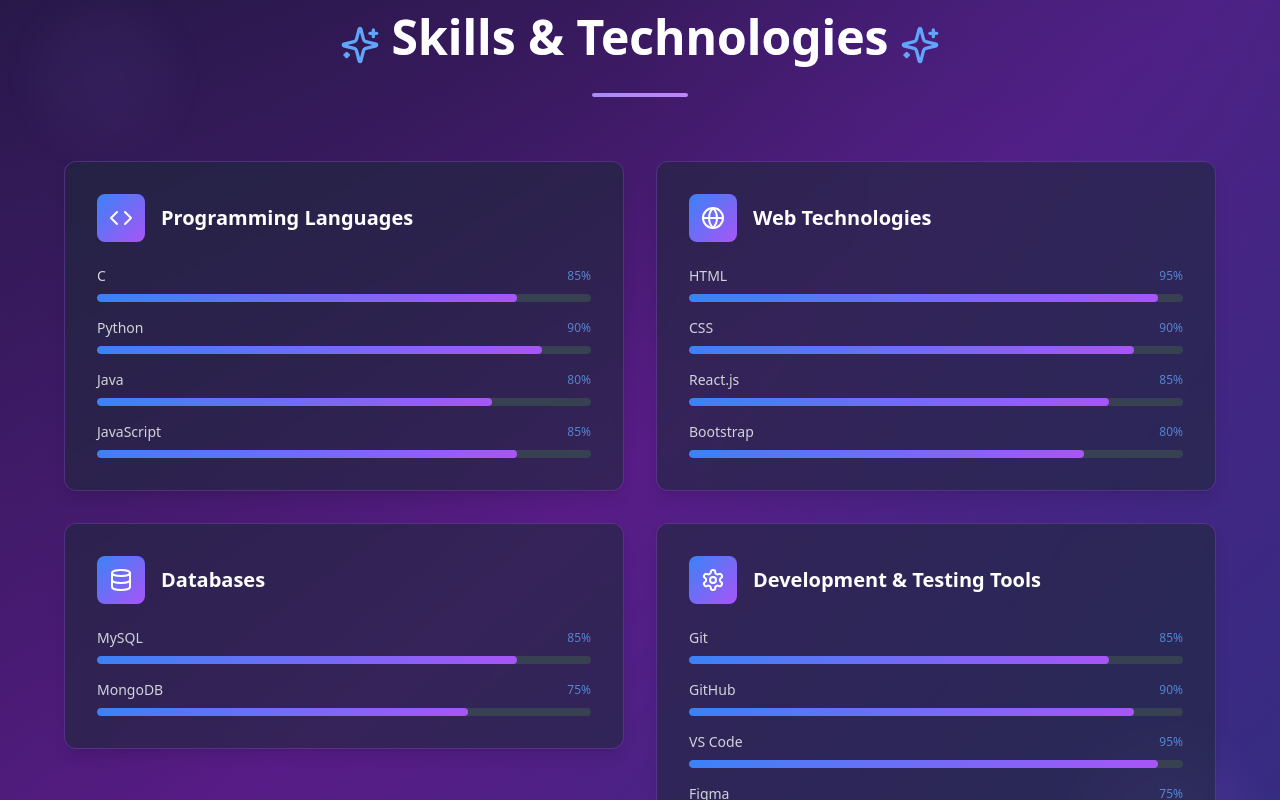
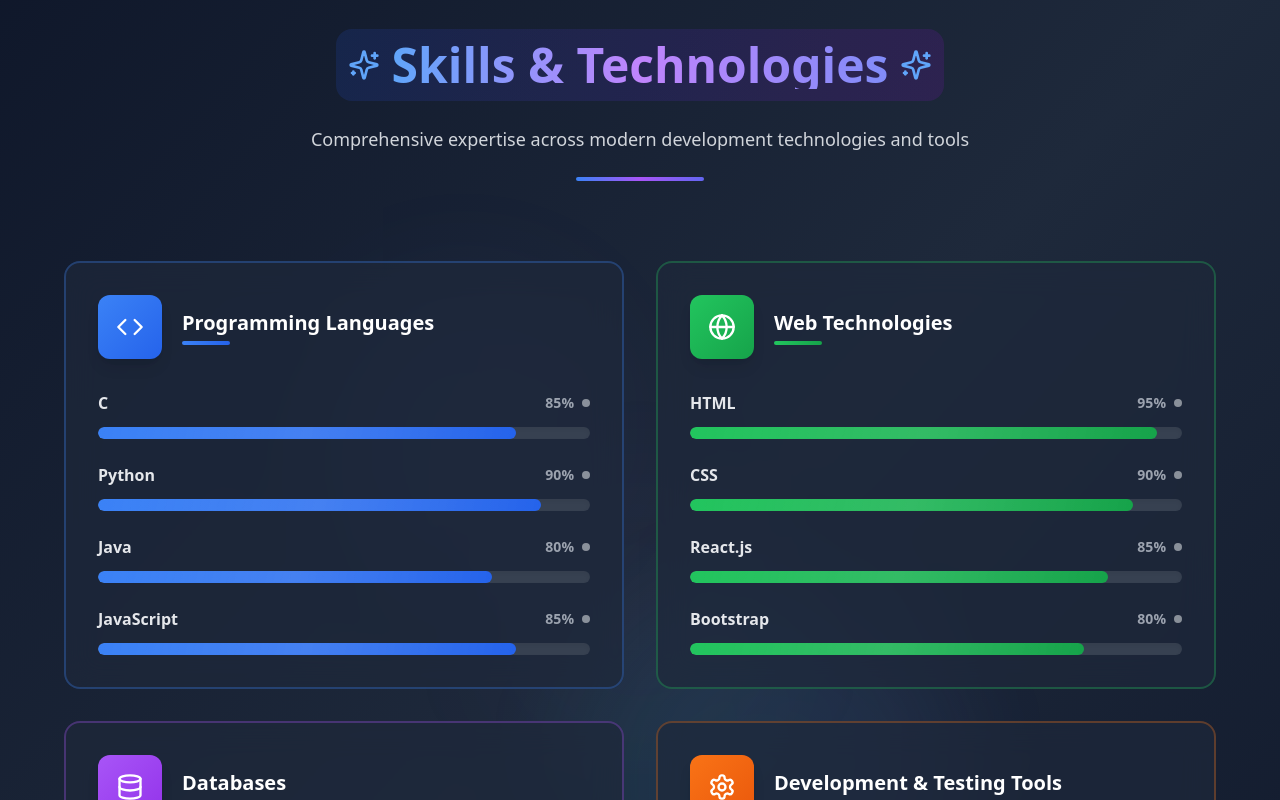
Before and after one commit to AswinK06/Aswin_Portfolio, a React (Vite) app: page / in a window 1280 px wide. Shown: the part 1700-2500 px from the top of the page. Built offline with nearby package versions, Linux system fonts and the light colour scheme.

Commit message:
Refactor: Style Skills & Technologies section
Update the styling of the Skills & Technologies section to improve its visual appearance.

```diff
--- a/src/components/Skills.tsx
+++ b/src/components/Skills.tsx
@@ -48,60 +48,122 @@ const Skills = () => {
     }
   ];
 
+  const getColorClasses = (color: string) => {
+    switch (color) {
+      case 'blue':
+        return {
+          iconBg: 'from-blue-500 to-blue-600',
+          progressBg: 'from-blue-500 to-blue-600',
+          cardBorder: 'border-blue-200/50 dark:border-blue-500/30 hover:border-blue-300 dark:hover:border-blue-400',
+          glowColor: 'from-blue-500/20 to-blue-600/20'
+        };
+      case 'green':
+        return {
+          iconBg: 'from-green-500 to-green-600',
+          progressBg: 'from-green-500 to-green-600',
+          cardBorder: 'border-green-200/50 dark:border-green-500/30 hover:border-green-300 dark:hover:border-green-400',
+          glowColor: 'from-green-500/20 to-green-600/20'
+        };
+      case 'purple':
+        return {
+          iconBg: 'from-purple-500 to-purple-600',
+          progressBg: 'from-purple-500 to-purple-600',
+          cardBorder: 'border-purple-200/50 dark:border-purple-500/30 hover:border-purple-300 dark:hover:border-purple-400',
+          glowColor: 'from-purple-500/20 to-purple-600/20'
+        };
+      case 'orange':
+        return {
+          iconBg: 'from-orange-500 to-orange-600',
+          progressBg: 'from-orange-500 to-orange-600',
+          cardBorder: 'border-orange-200/50 dark:border-orange-500/30 hover:border-orange-300 dark:hover:border-orange-400',
+          glowColor: 'from-orange-500/20 to-orange-600/20'
+        };
+      default:
+        return {
+          iconBg: 'from-gray-500 to-gray-600',
+          progressBg: 'from-gray-500 to-gray-600',
+          cardBorder: 'border-gray-200/50 dark:border-gray-500/30 hover:border-gray-300 dark:hover:border-gray-400',
+          glowColor: 'from-gray-500/20 to-gray-600/20'
+        };
+    }
+  };
+
   return (
-    <section id="skills" className="py-20 px-4 relative overflow-hidden bg-gradient-to-br from-white via-purple-50 to-indigo-100 dark:from-slate-900 dark:via-purple-900 dark:to-indigo-900">
-      {/* Background styling based on theme */}
-      <div className="absolute inset-0 bg-gradient-to-r from-purple-100/30 via-transparent to-indigo-100/30 dark:from-purple-900/30 dark:via-transparent dark:to-indigo-900/30"></div>
+    <section id="skills" className="py-24 px-4 relative overflow-hidden bg-gradient-to-br from-slate-50 via-white to-blue-50 dark:from-slate-900 dark:via-slate-800 dark:to-slate-900">
+      {/* Animated background elements */}
+      <div className="absolute inset-0">
+        <div className="absolute top-1/4 left-1/4 w-72 h-72 bg-gradient-to-r from-blue-400/10 to-purple-400/10 rounded-full blur-3xl animate-pulse"></div>
+        <div className="absolute bottom-1/4 right-1/4 w-96 h-96 bg-gradient-to-l from-indigo-400/10 to-cyan-400/10 rounded-full blur-3xl animate-pulse delay-1000"></div>
+        <div className="absolute top-1/2 left-1/2 transform -translate-x-1/2 -translate-y-1/2 w-80 h-80 bg-gradient-to-br from-violet-400/5 to-pink-400/5 rounded-full blur-3xl animate-pulse delay-2000"></div>
+      </div>
 
-      {/* Floating Elements */}
-      <div className="absolute top-20 left-10 w-32 h-32 bg-violet-400/10 dark:bg-violet-400/10 rounded-full blur-xl animate-pulse"></div>
-      <div className="absolute bottom-20 right-10 w-40 h-40 bg-purple-400/10 dark:bg-purple-400/10 rounded-full blur-xl animate-pulse delay-1000"></div>
-
-      <div className="max-w-6xl mx-auto relative z-10">
-        <div className="text-center mb-16">
-          <div className="flex items-center justify-center gap-3 mb-4">
-            <Sparkles className="text-blue-600 dark:text-blue-400" size={40} />
-            <h2 className="text-4xl md:text-5xl font-bold text-gray-800 dark:text-white mb-4 bg-gradient-to-r from-purple-600 via-indigo-600 to-violet-600 dark:from-purple-400 dark:via-indigo-400 dark:to-violet-400 bg-clip-text text-transparent">
+      <div className="max-w-7xl mx-auto relative z-10">
+        {/* Header Section */}
+        <div className="text-center mb-20">
+          <div className="inline-flex items-center justify-center p-3 bg-gradient-to-r from-blue-100 to-purple-100 dark:from-blue-900/30 dark:to-purple-900/30 rounded-2xl mb-6">
+            <Sparkles className="text-blue-600 dark:text-blue-400 mr-3" size={32} />
+            <h2 className="text-4xl md:text-5xl font-bold bg-gradient-to-r from-blue-600 via-purple-600 to-indigo-600 dark:from-blue-400 dark:via-purple-400 dark:to-indigo-400 bg-clip-text text-transparent">
               Skills & Technologies
             </h2>
-            <Sparkles className="text-blue-600 dark:text-blue-400" size={40} />
+            <Sparkles className="text-blue-600 dark:text-blue-400 ml-3" size={32} />
           </div>
-          <div className="w-24 h-1 bg-gradient-to-r from-violet-400 to-purple-400 mx-auto rounded-full"></div>
+          <p className="text-lg text-gray-600 dark:text-gray-300 max-w-2xl mx-auto">
+            Comprehensive expertise across modern development technologies and tools
+          </p>
+          <div className="w-32 h-1 bg-gradient-to-r from-blue-500 via-purple-500 to-indigo-500 mx-auto rounded-full mt-6"></div>
         </div>
 
-        <div className="grid md:grid-cols-2 gap-8">
+        {/* Skills Grid */}
+        <div className="grid lg:grid-cols-2 gap-8 max-w-6xl mx-auto">
           {skillCategories.map((category, index) => {
             const IconComponent = category.icon;
+            const colorClasses = getColorClasses(category.color);
 
             return (
               <div key={index} className="group relative">
-                <div className="absolute inset-0 bg-gradient-to-r from-violet-500/20 to-purple-500/20 rounded-xl blur-xl opacity-0 group-hover:opacity-100 transition-all duration-500"></div>
-                <div className="relative bg-white/80 dark:bg-slate-800/60 backdrop-blur-sm p-8 rounded-xl border border-purple-200/50 dark:border-purple-500/30 hover:border-violet-400/50 dark:hover:border-violet-400/50 transition-all duration-300 hover:scale-105 shadow-lg hover:shadow-2xl">
-                  <div className="flex items-center mb-6">
-                    <div className="w-12 h-12 bg-gradient-to-br from-blue-500 to-purple-500 rounded-lg flex items-center justify-center mr-4">
-                      <IconComponent size={24} className="text-white" />
+                {/* Glow effect */}
+                <div className={`absolute inset-0 bg-gradient-to-r ${colorClasses.glowColor} rounded-2xl blur-xl opacity-0 group-hover:opacity-100 transition-all duration-500 scale-105`}></div>
+
+                {/* Main card */}
+                <div className={`relative bg-white/70 dark:bg-slate-800/70 backdrop-blur-lg p-8 rounded-2xl border-2 ${colorClasses.cardBorder} transition-all duration-300 hover:scale-[1.02] hover:shadow-2xl group-hover:shadow-3xl`}>
+                  {/* Card header */}
+                  <div className="flex items-center mb-8">
+                    <div className={`w-16 h-16 bg-gradient-to-br ${colorClasses.iconBg} rounded-xl flex items-center justify-center mr-5 shadow-lg group-hover:scale-110 transition-transform duration-300`}>
+                      <IconComponent size={28} className="text-white" />
                     </div>
-                    <h3 className="text-xl font-semibold text-gray-900 dark:text-white">
+                    <div>
+                      <h3 className="text-xl font-bold text-gray-900 dark:text-white mb-1">
                         {category.title}
                       </h3>
+                      <div className={`w-12 h-1 bg-gradient-to-r ${colorClasses.progressBg} rounded-full`}></div>
+                    </div>
                   </div>
 
-                  <div className="space-y-4">
+                  {/* Skills list */}
+                  <div className="space-y-6">
                     {category.skills.map((skill, skillIndex) => (
                       <div key={skillIndex} className="group/skill">
-                        <div className="flex justify-between items-center mb-2">
-                          <span className="text-sm font-medium text-gray-800 dark:text-gray-300">
+                        <div className="flex justify-between items-center mb-3">
+                          <span className="text-base font-semibold text-gray-800 dark:text-gray-200 group-hover/skill:text-gray-900 dark:group-hover/skill:text-white transition-colors">
                             {skill.name}
                           </span>
-                          <span className="text-xs text-blue-600 dark:text-blue-400 opacity-75">
+                          <div className="flex items-center gap-2">
+                            <span className="text-sm font-bold text-gray-600 dark:text-gray-400">
                               {skill.level}%
                             </span>
+                            <div className="w-2 h-2 rounded-full bg-current opacity-50"></div>
                           </div>
-                        <div className="w-full h-2 bg-gray-200 dark:bg-gray-700 rounded-full overflow-hidden">
+                        </div>
+                        <div className="relative">
+                          <div className="w-full h-3 bg-gray-200 dark:bg-gray-700 rounded-full overflow-hidden shadow-inner">
                             <div
-                            className="h-full bg-gradient-to-r from-blue-500 to-purple-500 rounded-full transition-all duration-1000 ease-out"
+                              className={`h-full bg-gradient-to-r ${colorClasses.progressBg} rounded-full transition-all duration-1000 ease-out relative overflow-hidden`}
                               style={{ width: `${skill.level}%` }}
-                          ></div>
+                            >
+                              {/* Animated shine effect */}
+                              <div className="absolute inset-0 bg-gradient-to-r from-transparent via-white/20 to-transparent -skew-x-12 animate-pulse"></div>
+                            </div>
+                          </div>
                         </div>
                       </div>
                     ))}
```
Lines whose indentation alone changed are shown as unchanged.
